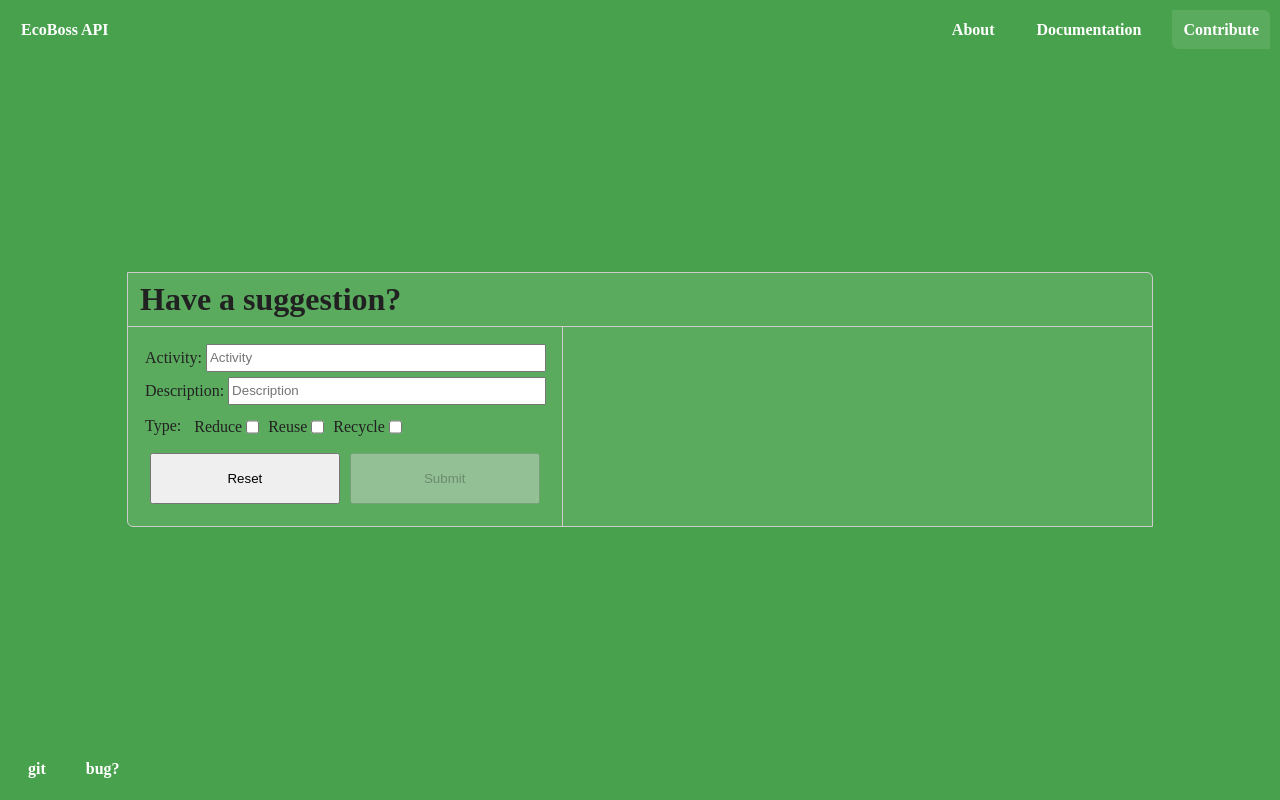
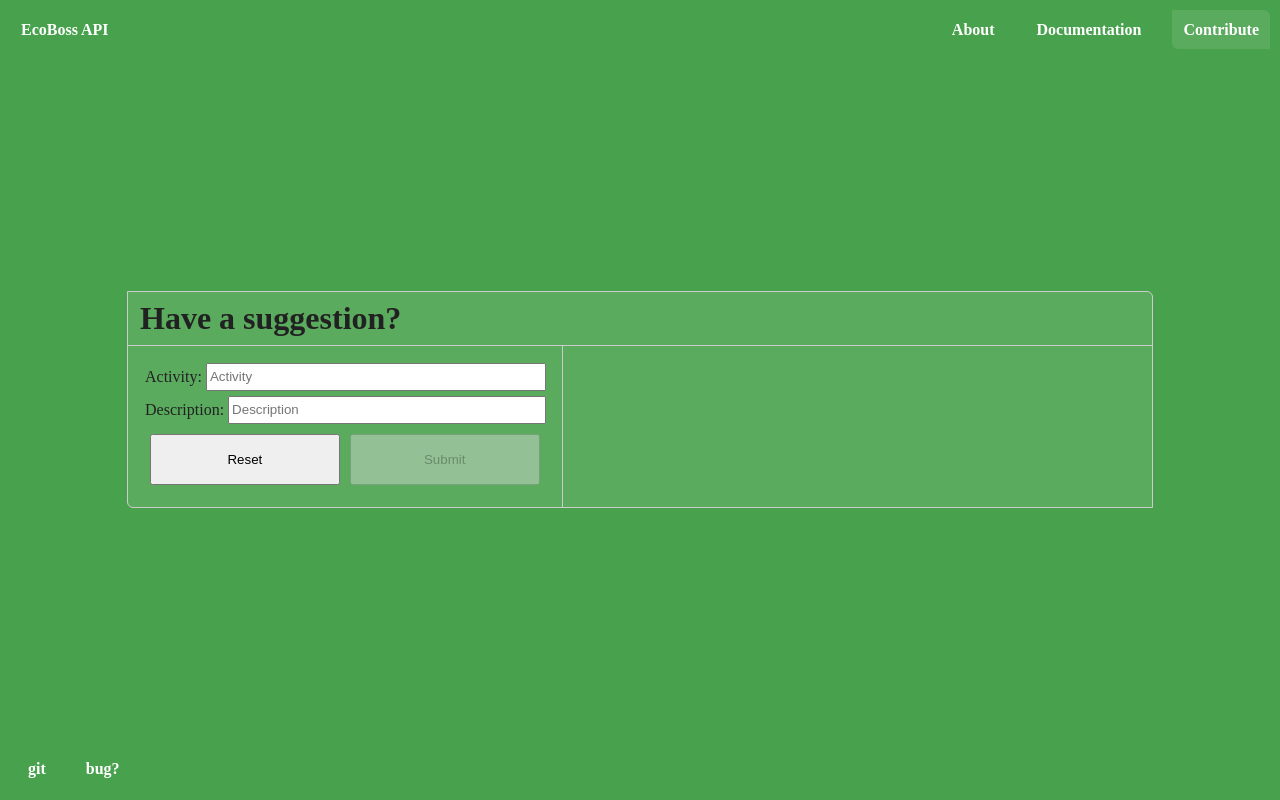
Before and after one commit to waddal/EcoBoss-API, a React app: page /contribute in a window 1280 px wide. Built offline with nearby package versions, Linux system fonts and the light colour scheme.

Commit message:
fix: is_approved boolean is no longer undefined, feat: contribution schema created, contribution form values are accepted by db

```diff
--- a/src/frontend/components/ActivityForm.js
+++ b/src/frontend/components/ActivityForm.js
@@ -12,7 +12,7 @@ const initialFormValues = {
   boss: '',
   requirements: '',
   effectiveness: 0,
-  isApproved: false,
+  is_approved: false,
 };
 const initialFormErrors = {
   activity: '',
@@ -21,7 +21,7 @@ const initialFormErrors = {
   boss: '',
   requirements: '',
   effectiveness: '',
-  isApproved: '',
+  is_approved: '',
 };
 
 const ActivityForm = ({ active }) => {
@@ -64,10 +64,10 @@ const ActivityForm = ({ active }) => {
       boss: active.boss_id === null ? '' : active.boss_id,
       requirements: active.requirements,
       effectiveness: active.effectiveness,
-      isApproved: active.is_approved,
+      is_approved: active.is_approved,
     });
   };
-
+  console.log(formValues.is_approved);
   const handleSubmit = (e) => {
     const formBody = {
       activity: formValues.activity,
@@ -78,6 +78,7 @@ const ActivityForm = ({ active }) => {
       effectiveness: formValues.effectiveness,
       is_approved: formValues.is_approved,
     };
+    console.log('formBODYYY', formBody);
     e.preventDefault();
     axios
       .post(`${process.env.DEV_API_URL}activities`, formBody)
@@ -184,12 +185,12 @@ const ActivityForm = ({ active }) => {
             </select>
           </label>
 
-          <label htmlFor="isApproved" className="checkbox">
+          <label htmlFor="is_approved" className="checkbox">
             Approved:
             <input
               type="checkbox"
-              name="isApproved"
-              checked={formValues.isApproved}
+              name="is_approved"
+              checked={formValues.is_approved}
               onChange={handleChange}
             />
           </label>
@@ -200,10 +201,12 @@ const ActivityForm = ({ active }) => {
             </button>
           </ButtonContainer>
         </form>
-        <h4>{formErrors.activity}</h4>
-        <h4>{formErrors.description}</h4>
-        <h4>{formErrors.theme}</h4>
-        <h4>{formErrors.boss}</h4>
+        <section>
+          <h4>{formErrors.activity}</h4>
+          <h4>{formErrors.description}</h4>
+          <h4>{formErrors.theme}</h4>
+          <h4>{formErrors.boss}</h4>
+        </section>
       </FormContainer>
     </StyledActivityForm>
   );
--- a/src/frontend/pages/Admin.js
+++ b/src/frontend/pages/Admin.js
@@ -8,13 +8,11 @@ import Table from '../components/Table';
 const Admin = ({ credentials }) => {
   const [activities, setActivities] = useState([]);
   const [active, setActive] = useState();
-  // const [pending, setPending] = useState([]);
 
   const handleActive = (activity_id) => {
     axios
       .get(`${process.env.DEV_API_URL}activities/${activity_id}`)
       .then((res) => {
-        console.log('handle active axios: ', res.data);
         setActive(res.data);
       })
       .catch((err) => {
@@ -37,7 +35,6 @@ const Admin = ({ credentials }) => {
     <StyledAdmin>
       <ActivityForm active={active} />
       <Table caption="Activities" data={activities} handleActive={handleActive} />
-      {/* <Table caption="Pending Approval" data={pending} /> */}
     </StyledAdmin>
   );
 };
--- a/src/frontend/pages/Contribution.js
+++ b/src/frontend/pages/Contribution.js
@@ -1,20 +1,19 @@
 import React, { useState, useEffect } from 'react';
 import styled from 'styled-components';
+import axios from 'axios';
 import * as yup from 'yup';
 
-import schema from '../validation/activitySchema';
+import schema from '../validation/contributionSchema';
 
 import PageWrapper from '../components/PageWrapper';
 
 const initialFormValues = {
   activity: '',
   description: '',
-  type: [],
 };
 const initialFormErrors = {
   activity: '',
   description: '',
-  type: '',
 };
 
 const Contribution = () => {
@@ -24,7 +23,6 @@ const Contribution = () => {
 
   const handleChange = (e) => {
     const { name, value } = e.target;
-    console.log(name, value);
 
     yup
       .reach(schema, name)
@@ -49,7 +47,14 @@ const Contribution = () => {
 
   const handleSubmit = (e) => {
     e.preventDefault();
-    console.log('submitting: ', formValues);
+    axios
+      .post(`${process.env.DEV_API_URL}activities/`, formValues)
+      .then((res) => {
+        console.log(res);
+      })
+      .catch((err) => {
+        console.log(err);
+      });
   };
 
   const handleReset = (e) => {
@@ -92,24 +97,6 @@ const Contribution = () => {
                 onChange={handleChange}
                 autoComplete="off"
               />
-            </label>
-
-            <label htmlFor="Type">
-              Type:
-              <section>
-                <label htmlFor="Reduce">
-                  Reduce
-                  <input type="checkbox" name="type" value="Reduce" onChange={handleChange} />
-                </label>
-                <label htmlFor="Reuse">
-                  Reuse
-                  <input type="checkbox" name="type" value="Reuse" onChange={handleChange} />
-                </label>
-                <label htmlFor="Recycle">
-                  Recycle
-                  <input type="checkbox" name="type" value="Recycle" onChange={handleChange} />
-                </label>
-              </section>
             </label>
             <ButtonContainer>
               <button onClick={handleReset}>Reset</button>
--- a/src/frontend/validation/activitySchema.js
+++ b/src/frontend/validation/activitySchema.js
@@ -10,7 +10,7 @@ const activitySchema = yup.object().shape({
   boss: yup.number().required('Boss is required').oneOf([0, 1, 2, 3]),
   requirements: yup.string().optional(),
   effectiveness: yup.number().optional(),
-  isApproved: yup.boolean().optional(),
+  is_approved: yup.boolean().optional(),
 });
 
 export default activitySchema;
--- /dev/null
+++ b/src/frontend/validation/contributionSchema.js
@@ -0,0 +1,11 @@
+import * as yup from 'yup';
+
+const contributionSchema = yup.object().shape({
+  activity: yup.string().required('Activity is required').min(4, 'Add some more detail please'),
+  description: yup
+    .string()
+    .required('Description is required')
+    .min(6, 'A descriptive description please'),
+});
+
+export default contributionSchema;
```
